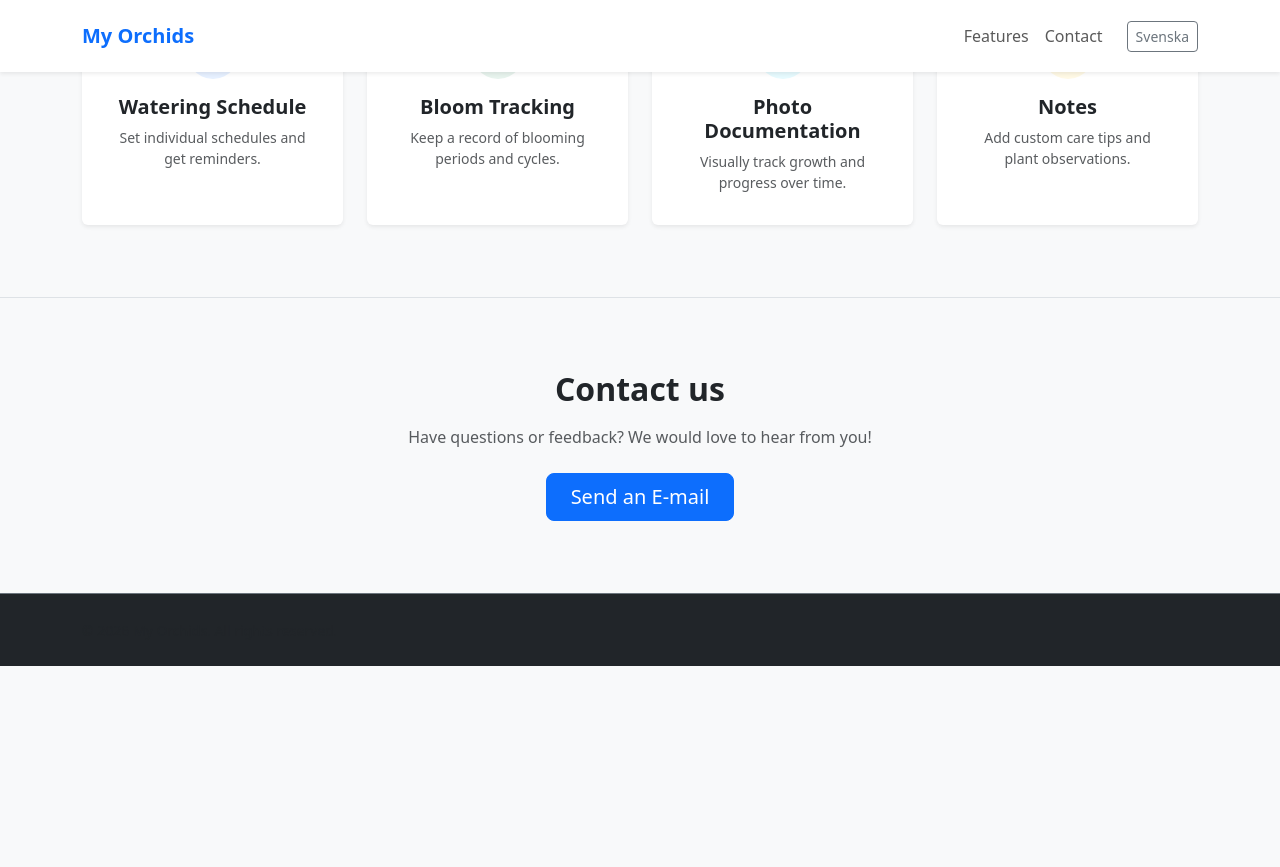
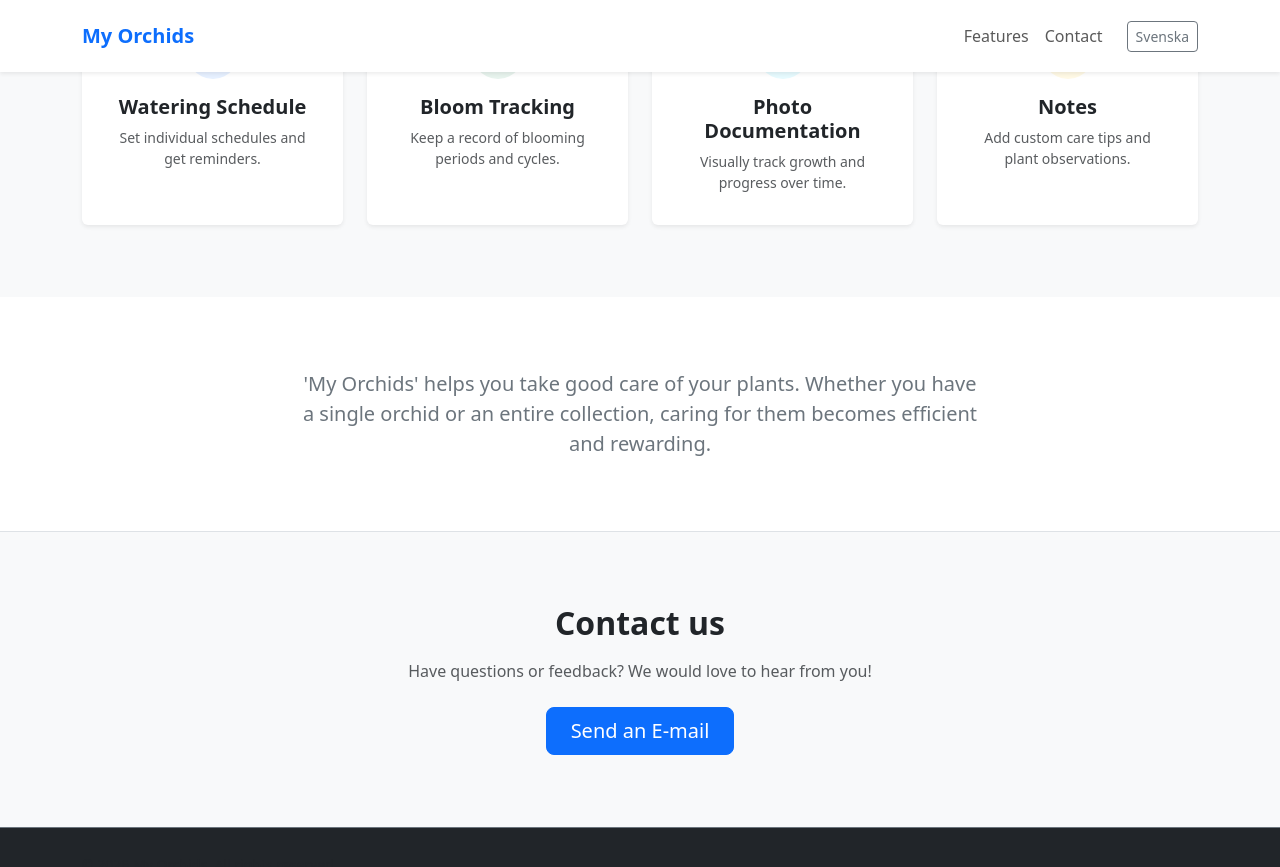
Before and after one commit to henrik730507/myorchids-website, a Jekyll site: the page built from index.html, in a window 1280 px wide and 900 px high, scrolled down 982 px. Shown: the top 867 px of the window. Built offline with Jekyll 4.4.1, drawn with Linux system fonts in a browser that asks for light colours; before the commit the page ends 1648 px from its top, so only the background shows below that.

Commit message:
simple text change

```diff
--- a/index.html
+++ b/index.html
@@ -77,6 +77,15 @@ lang: en
     </div>
 </section>
 
+<!-- SIMPLE EXTRA SECTION -->
+<section class="py-5 bg-white">
+    <div class="container text-center my-4" style="max-width: 700px;">
+        <p class="fs-5 text-secondary">
+            'My Orchids' helps you take good care of your plants. Whether you have a single orchid or an entire collection, caring for them becomes efficient and rewarding.
+        </p>
+    </div>
+</section>
+
 <!-- CONTACT SECTION -->
 <section id="contact" class="py-5 bg-light border-top text-center">
     <div class="container my-4">
--- a/sv.html
+++ b/sv.html
@@ -94,7 +94,7 @@ lang: sv
 <section class="py-5 bg-white">
     <div class="container text-center my-4" style="max-width: 700px;">
         <p class="fs-5 text-secondary">
-            'My Orchids' hjälper dig att ge konsekvent vård till dina växter och undvika övervattning eller vanvård. Oavsett om du har en orkidé eller en hel samling blir skötseln effektiv och givande.
+            'My Orchids' hjälper dig att ta god hand om dina växter. Oavsett om du har en orkidé eller en hel samling blir skötseln effektiv och givande.
         </p>
     </div>
 </section>
```
